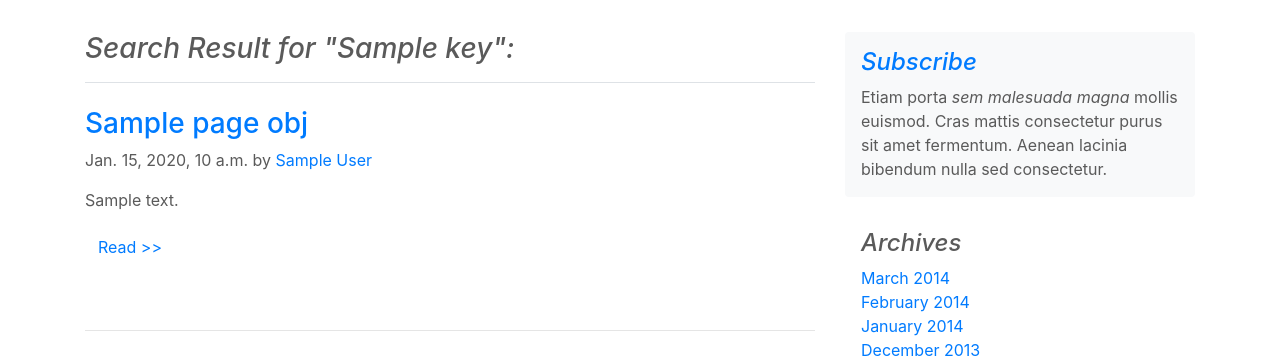
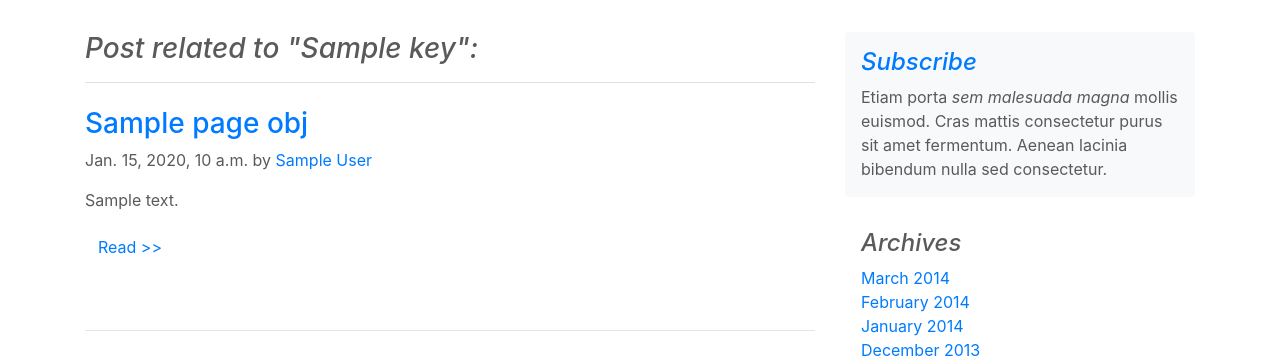
Before and after one commit to caijunjie815/myblog, a Django app: template blog/templates/search.html in a window 1280 px wide. Shown: the part 56-420 px from the top of the page. Run offline with Django 3.2, Linux system fonts and the light colour scheme; the template is opened without the code that fills it: most values are stand-ins (such as "Sample title", 1, 10 or a date in 2020); some libraries are stand-ins or nearby versions.

Commit message:
add ckeditor1

```diff
--- a/blog/templates/category.html
+++ b/blog/templates/category.html
@@ -1,7 +1,7 @@
 {% extends 'base.html' %}
 {% block title %}Category - {{ category }}{% endblock %}
 {% block main_content %}
-    <h3 class="pb-3 mb-4 font-italic border-bottom">{{ category }} Post</h3>
+    <h3 class="pb-3 mb-4 font-italic border-bottom">Category - {{ category }}</h3>
     {% for post in page_obj.object_list %}
         <div class="blog-post">
             {% url 'article' post.id as post_id %}
@@ -12,7 +12,7 @@
         </div><!-- /.blog-post -->
         <hr class="featurette-divider">
     {% empty %}
-        <h3>No posts about {{ category }} yet!</h3>
+        <h3>No posts about {{ category }}!</h3>
     {% endfor %}
     {% include 'paginator.html' %}
 {% endblock %}
--- a/blog/templates/search.html
+++ b/blog/templates/search.html
@@ -1,7 +1,7 @@
 {% extends 'base.html' %}
 {% block title %}Search{% endblock %}
 {% block main_content %}
-    <h3 class="pb-3 mb-4 font-italic border-bottom">Search Result for "{{ key }}":</h3>
+    <h3 class="pb-3 mb-4 font-italic border-bottom">Post related to "{{ key }}":</h3>
     {% for post in page_obj.object_list %}
         <div class="blog-post">
             <!-- add links of post.title and post.author to the article.html -->
@@ -12,7 +12,7 @@
         </div>
         <hr class="featurette-divider">
     {% empty %}
-        <h3>No search result!</h3>
+        <h3>No post about "{{ key }}" !</h3>
     {% endfor %}
     {% include 'paginator.html' %}
 {% endblock %}
--- a/requirements.txt
+++ b/requirements.txt
@@ -2,10 +2,13 @@ certifi==2018.4.16
 chardet==3.0.4
 configparser==3.5.0
 Django==2.0.7
+django-ckeditor==5.6.1
+django-js-asset==1.1.0
 idna==2.7
 Markdown==2.6.11
 mysqlclient==1.3.13
 oauthlib==2.1.0
+Pillow==5.2.0
 pytz==2018.5
 redis==2.10.6
 requests==2.19.1
```
